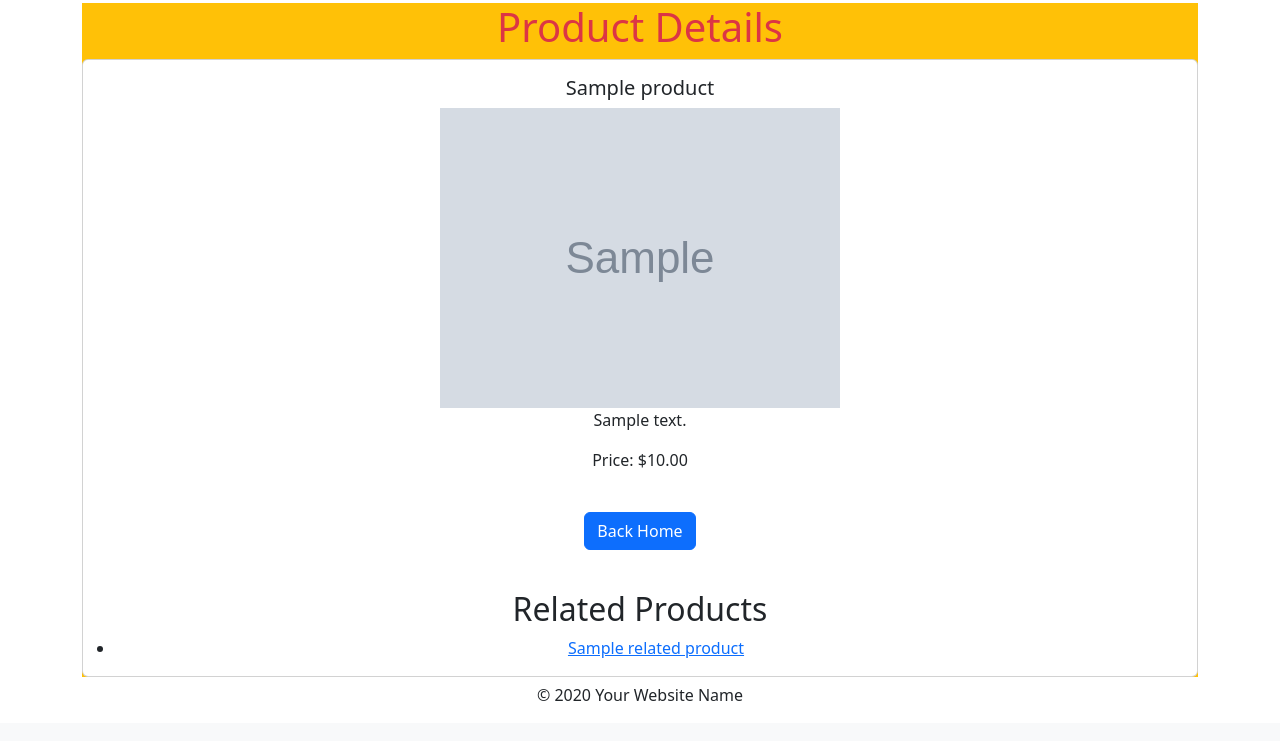
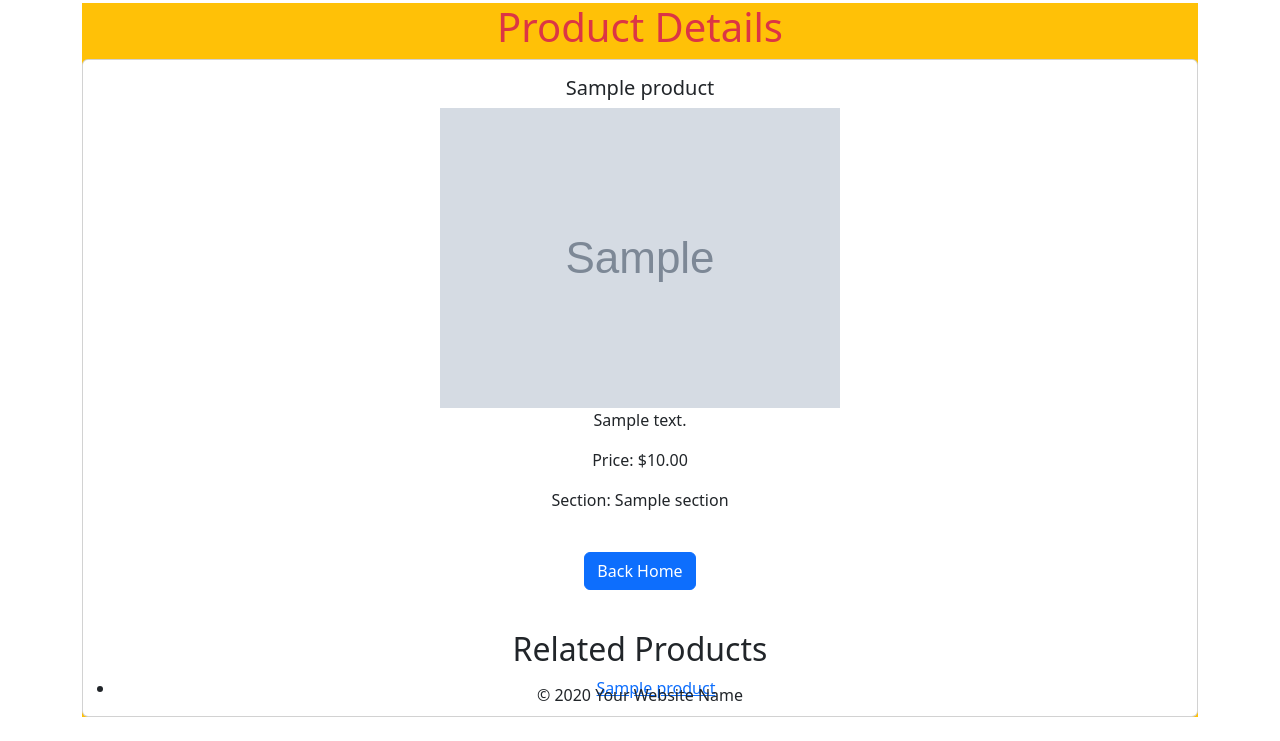
Before and after one commit to osamamagar/Django-task-iti, a Django app: template products/templates/products/product_detail.html in a window 1280 px wide. Shown: the part 77-818 px from the top of the page. Before the commit the page ends 778 px from the top, so only its background shows below. Run offline with Django 3.2, Linux system fonts and the light colour scheme; tables that the repository leaves empty hold one stand-in row (values such as "Sample post"); the template is opened without the code that fills it: values that come from a table or form of the project are taken from there, most other values are stand-ins (such as "Sample title", 1, 10 or a date in 2020); grey boxes marked "Sample" are stand-in pictures; some libraries are stand-ins or nearby versions.

Commit message:
added related

```diff
--- a/products/templates/products/homepage.html
+++ b/products/templates/products/homepage.html
@@ -56,7 +56,7 @@
                 {% if product.section %}
                     {{ product.section.name }}
                 {% else %}
-                    No section assigned
+                    No section assigned yet
                 {% endif %}
             </td>
         </tr>
--- a/products/templates/products/product_detail.html
+++ b/products/templates/products/product_detail.html
@@ -10,6 +10,16 @@
       <img src="{{ product.image.url }}" class="img-fluid" style="max-width: 400px;">
       <p class="card-text">{{ product.description }}</p>
       <p class="card-text">Price: ${{ product.price }}</p>
+
+      <!-- Display the product's section if available -->
+      <p class="card-text">
+        {% if product.section %}
+          Section: {{ product.section.name }}
+        {% else %}
+          Section: No section assigned yet
+        {% endif %}
+      </p>
+
       <a href="{% url 'products:home' %}" class="btn btn-primary my-4">Back Home</a>
     </div>
     <h2>Related Products</h2>
--- a/products/views.py
+++ b/products/views.py
@@ -17,7 +17,10 @@
 
 def product_detail(request, id):
     product = get_object_or_404(Product, pk=id)
-    return render(request, 'products/product_detail.html', {'product': product})
+    related_products = Product.objects.filter(section=product.section).exclude(id=id)
+
+
+    return render(request, 'products/product_detail.html', {'product': product, 'related_products': related_products})
 
 
 
```
